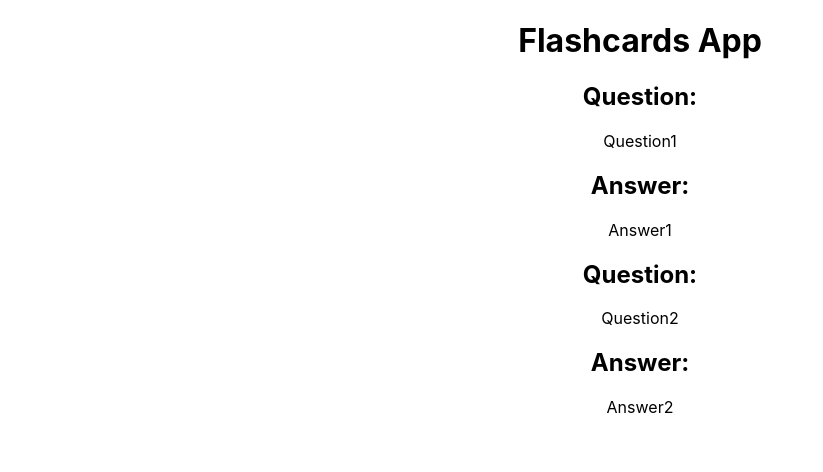
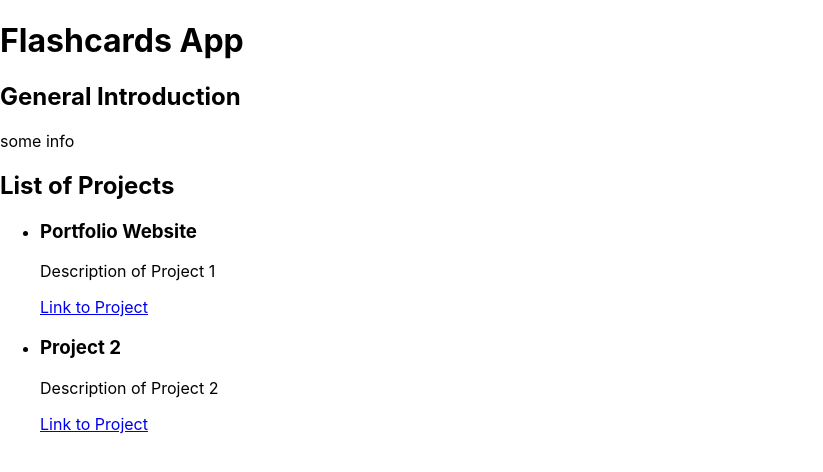
Before and after one commit to FerayGuluzada/Assignment-3, a React (Create React App) app: page / in a window 1280 px wide. Shown: the top 472 px of the page, without its empty margins (0-823 px from the left). Built offline with nearby package versions, Linux system fonts and the light colour scheme.

Commit message:
Home Page  Update

```diff
--- a/src/App.js
+++ b/src/App.js
@@ -1,38 +1,44 @@
 import './App.css';
-
 import React from 'react';
 
-function Flashcard({ question, answer }) {
+const HomePage = () => {
   return (
-    <div className="flashcard">
-      <h2>Question:</h2>
-      <p>{question}</p>
-      <h2>Answer:</h2>
-      <p>{answer}</p>
+    <div>
+      <h1>Flashcards App</h1>
+      <div>
+        <h2>General Introduction</h2>
+        <p>some info</p>
+      </div>
+      <div>
+        <h2>List of Projects</h2>
+        <ul>
+          <li>
+            <h3>Portfolio Website</h3>
+            <p>Description of Project 1</p>
+            <a href="https://ferayguluzada.github.io/Web-Mobile/" target="_blank"  rel="noreferrer">
+              Link to Project
+            </a>
+          </li>
+          <li>
+            <h3>Project 2</h3>
+            <p>Description of Project 2</p>
+            <a href="https://ferayguluzada.github.io/Fetch-API/" target="_blank"  rel="noreferrer" >
+              Link to Project
+            </a>
+          </li>
+        </ul>
+      </div>
     </div>
   );
-}
+};
 
-function App() {
-  const flashcards = [
-    { question: 'Question1', answer: 'Answer1' },
-    { question: 'Question2', answer: 'Answer2' },
-    // Add more flashcards as needed
-  ];
+const App = () => {
+  return (
+    <div>
 
-  return (
-    <div className="App">
-      <h1>Flashcards App</h1>
-      {flashcards.map((flashcard, index) => (
-        <Flashcard
-          key={index}
-          question={flashcard.question}
-          answer={flashcard.answer}
-        />
-      ))}
+      <HomePage />
     </div>
   );
-}
-
+};
 
 export default App;
```
Also changed, not shown: src/db.json (+26 -20 lines).
